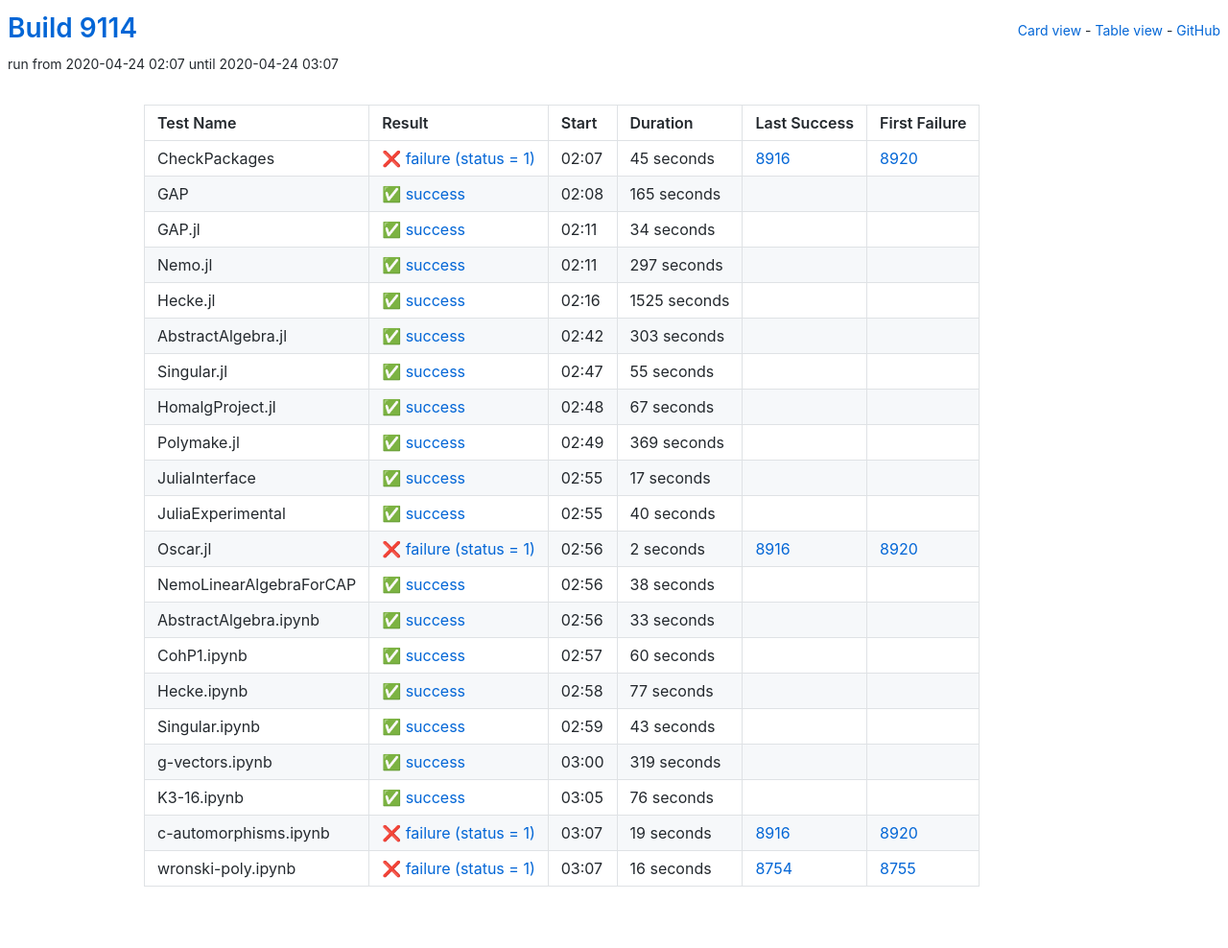
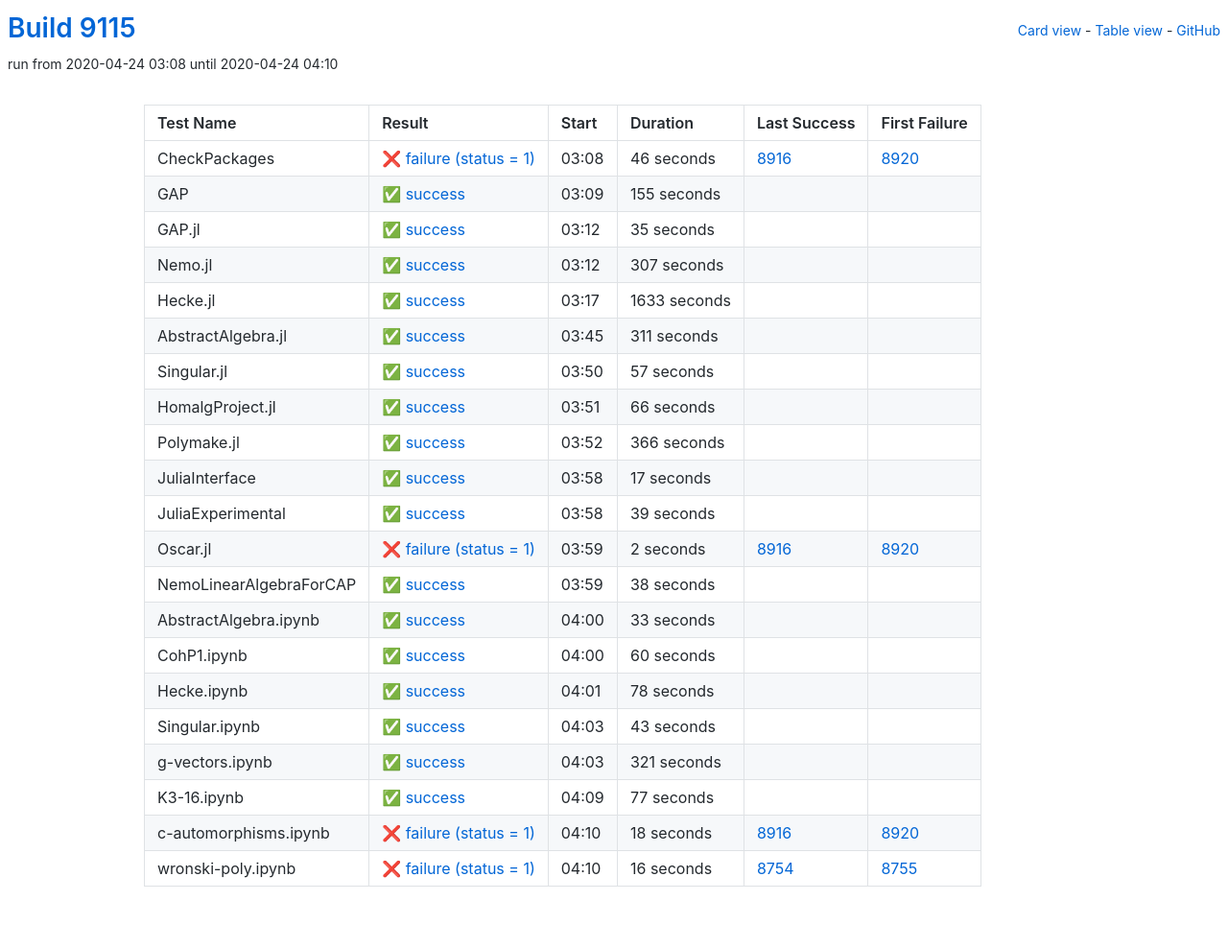
Before and after one commit to oscar-system/oscar-ci-status, a Jekyll site: the page built from table.html, in a window 1280 px wide. Shown: the whole page at 96% size. Built offline with Jekyll 4.4.1, drawn with Linux system fonts in a browser that asks for light colours.

Commit message:
Build 9115

```diff
--- a/_data/ci.yml
+++ b/_data/ci.yml
@@ -1,104 +1,104 @@
-build: 9114
-build_url: https://oscarci.mathematik.uni-kl.de/job/oscar/9114/
+build: 9115
+build_url: https://oscarci.mathematik.uni-kl.de/job/oscar/9115/
 job: oscar
 tests:
-- duration: 45
+- duration: 46
   exitcode: 1
   first_failure: 8920
   first_failure_url: https://oscarci.mathematik.uni-kl.de/job/oscar/8920/
   last_success: 8916
   last_success_url: https://oscarci.mathematik.uni-kl.de/job/oscar/8916/
-  log: https://oscarci.mathematik.uni-kl.de/job/oscar/9114/artifact/logs/build-9114/CheckPackages.log
+  log: https://oscarci.mathematik.uni-kl.de/job/oscar/9115/artifact/logs/build-9115/CheckPackages.log
   name: CheckPackages
-  start: 2020-04-24 02:07
+  start: 2020-04-24 03:08
   status: failure
   success: false
-- duration: 165
+- duration: 155
   exitcode: 0
   first_failure: false
   first_failure_url: null
   last_success: false
   last_success_url: null
-  log: https://oscarci.mathematik.uni-kl.de/job/oscar/9114/artifact/logs/build-9114/GAP.log
+  log: https://oscarci.mathematik.uni-kl.de/job/oscar/9115/artifact/logs/build-9115/GAP.log
   name: GAP
-  start: 2020-04-24 02:08
+  start: 2020-04-24 03:09
   status: success
   success: true
-- duration: 34
+- duration: 35
   exitcode: 0
   first_failure: false
   first_failure_url: null
   last_success: false
   last_success_url: null
-  log: https://oscarci.mathematik.uni-kl.de/job/oscar/9114/artifact/logs/build-9114/GAP.jl.log
+  log: https://oscarci.mathematik.uni-kl.de/job/oscar/9115/artifact/logs/build-9115/GAP.jl.log
   name: GAP.jl
-  start: 2020-04-24 02:11
+  start: 2020-04-24 03:12
   status: success
   success: true
-- duration: 297
+- duration: 307
   exitcode: 0
   first_failure: false
   first_failure_url: null
   last_success: false
   last_success_url: null
-  log: https://oscarci.mathematik.uni-kl.de/job/oscar/9114/artifact/logs/build-9114/Nemo.jl.log
+  log: https://oscarci.mathematik.uni-kl.de/job/oscar/9115/artifact/logs/build-9115/Nemo.jl.log
   name: Nemo.jl
-  start: 2020-04-24 02:11
+  start: 2020-04-24 03:12
   status: success
   success: true
-- duration: 1525
+- duration: 1633
   exitcode: 0
   first_failure: false
   first_failure_url: null
   last_success: false
   last_success_url: null
-  log: https://oscarci.mathematik.uni-kl.de/job/oscar/9114/artifact/logs/build-9114/Hecke.jl.log
+  log: https://oscarci.mathematik.uni-kl.de/job/oscar/9115/artifact/logs/build-9115/Hecke.jl.log
   name: Hecke.jl
-  start: 2020-04-24 02:16
+  start: 2020-04-24 03:17
   status: success
   success: true
-- duration: 303
+- duration: 311
   exitcode: 0
   first_failure: false
   first_failure_url: null
   last_success: false
   last_success_url: null
-  log: https://oscarci.mathematik.uni-kl.de/job/oscar/9114/artifact/logs/build-9114/AbstractAlgebra.jl.log
+  log: https://oscarci.mathematik.uni-kl.de/job/oscar/9115/artifact/logs/build-9115/AbstractAlgebra.jl.log
   name: AbstractAlgebra.jl
-  start: 2020-04-24 02:42
+  start: 2020-04-24 03:45
   status: success
   success: true
-- duration: 55
+- duration: 57
   exitcode: 0
   first_failure: false
   first_failure_url: null
   last_success: false
   last_success_url: null
-  log: https://oscarci.mathematik.uni-kl.de/job/oscar/9114/artifact/logs/build-9114/Singular.jl.log
+  log: https://oscarci.mathematik.uni-kl.de/job/oscar/9115/artifact/logs/build-9115/Singular.jl.log
   name: Singular.jl
-  start: 2020-04-24 02:47
+  start: 2020-04-24 03:50
   status: success
   success: true
-- duration: 67
+- duration: 66
   exitcode: 0
   first_failure: false
   first_failure_url: null
   last_success: false
   last_success_url: null
-  log: https://oscarci.mathematik.uni-kl.de/job/oscar/9114/artifact/logs/build-9114/HomalgProject.jl.log
+  log: https://oscarci.mathematik.uni-kl.de/job/oscar/9115/artifact/logs/build-9115/HomalgProject.jl.log
   name: HomalgProject.jl
-  start: 2020-04-24 02:48
+  start: 2020-04-24 03:51
   status: success
   success: true
-- duration: 369
+- duration: 366
   exitcode: 0
   first_failure: false
   first_failure_url: null
   last_success: false
   last_success_url: null
-  log: https://oscarci.mathematik.uni-kl.de/job/oscar/9114/artifact/logs/build-9114/Polymake.jl.log
+  log: https://oscarci.mathematik.uni-kl.de/job/oscar/9115/artifact/logs/build-9115/Polymake.jl.log
   name: Polymake.jl
-  start: 2020-04-24 02:49
+  start: 2020-04-24 03:52
   status: success
   success: true
 - duration: 17
@@ -107,20 +107,20 @@ tests:
   first_failure_url: null
   last_success: false
   last_success_url: null
-  log: https://oscarci.mathematik.uni-kl.de/job/oscar/9114/artifact/logs/build-9114/JuliaInterface.log
+  log: https://oscarci.mathematik.uni-kl.de/job/oscar/9115/artifact/logs/build-9115/JuliaInterface.log
   name: JuliaInterface
-  start: 2020-04-24 02:55
+  start: 2020-04-24 03:58
   status: success
   success: true
-- duration: 40
+- duration: 39
   exitcode: 0
   first_failure: false
   first_failure_url: null
   last_success: false
   last_success_url: null
-  log: https://oscarci.mathematik.uni-kl.de/job/oscar/9114/artifact/logs/build-9114/JuliaExperimental.log
+  log: https://oscarci.mathematik.uni-kl.de/job/oscar/9115/artifact/logs/build-9115/JuliaExperimental.log
   name: JuliaExperimental
-  start: 2020-04-24 02:55
+  start: 2020-04-24 03:58
   status: success
   success: true
 - duration: 2
@@ -129,9 +129,9 @@ tests:
   first_failure_url: https://oscarci.mathematik.uni-kl.de/job/oscar/8920/
   last_success: 8916
   last_success_url: https://oscarci.mathematik.uni-kl.de/job/oscar/8916/
-  log: https://oscarci.mathematik.uni-kl.de/job/oscar/9114/artifact/logs/build-9114/Oscar.jl.log
+  log: https://oscarci.mathematik.uni-kl.de/job/oscar/9115/artifact/logs/build-9115/Oscar.jl.log
   name: Oscar.jl
-  start: 2020-04-24 02:56
+  start: 2020-04-24 03:59
   status: failure
   success: false
 - duration: 38
@@ -140,9 +140,9 @@ tests:
   first_failure_url: null
   last_success: false
   last_success_url: null
-  log: https://oscarci.mathematik.uni-kl.de/job/oscar/9114/artifact/logs/build-9114/NemoLinearAlgebraForCAP.log
+  log: https://oscarci.mathematik.uni-kl.de/job/oscar/9115/artifact/logs/build-9115/NemoLinearAlgebraForCAP.log
   name: NemoLinearAlgebraForCAP
-  start: 2020-04-24 02:56
+  start: 2020-04-24 03:59
   status: success
   success: true
 - duration: 33
@@ -151,9 +151,9 @@ tests:
   first_failure_url: null
   last_success: false
   last_success_url: null
-  log: https://oscarci.mathematik.uni-kl.de/job/oscar/9114/artifact/logs/build-9114/AbstractAlgebra.ipynb.log
+  log: https://oscarci.mathematik.uni-kl.de/job/oscar/9115/artifact/logs/build-9115/AbstractAlgebra.ipynb.log
   name: AbstractAlgebra.ipynb
-  start: 2020-04-24 02:56
+  start: 2020-04-24 04:00
   status: success
   success: true
 - duration: 60
@@ -162,9 +162,42 @@ tests:
   first_failure_url: null
   last_success: false
   last_success_url: null
-  log: https://oscarci.mathematik.uni-kl.de/job/oscar/9114/artifact/logs/build-9114/CohP1.ipynb.log
+  log: https://oscarci.mathematik.uni-kl.de/job/oscar/9115/artifact/logs/build-9115/CohP1.ipynb.log
   name: CohP1.ipynb
-  start: 2020-04-24 02:57
+  start: 2020-04-24 04:00
+  status: success
+  success: true
+- duration: 78
+  exitcode: 0
+  first_failure: false
+  first_failure_url: null
+  last_success: false
+  last_success_url: null
+  log: https://oscarci.mathematik.uni-kl.de/job/oscar/9115/artifact/logs/build-9115/Hecke.ipynb.log
+  name: Hecke.ipynb
+  start: 2020-04-24 04:01
+  status: success
+  success: true
+- duration: 43
+  exitcode: 0
+  first_failure: false
+  first_failure_url: null
+  last_success: false
+  last_success_url: null
+  log: https://oscarci.mathematik.uni-kl.de/job/oscar/9115/artifact/logs/build-9115/Singular.ipynb.log
+  name: Singular.ipynb
+  start: 2020-04-24 04:03
+  status: success
+  success: true
+- duration: 321
+  exitcode: 0
+  first_failure: false
+  first_failure_url: null
+  last_success: false
+  last_success_url: null
+  log: https://oscarci.mathematik.uni-kl.de/job/oscar/9115/artifact/logs/build-9115/g-vectors.ipynb.log
+  name: g-vectors.ipynb
+  start: 2020-04-24 04:03
   status: success
   success: true
 - duration: 77
@@ -173,53 +206,20 @@ tests:
   first_failure_url: null
   last_success: false
   last_success_url: null
-  log: https://oscarci.mathematik.uni-kl.de/job/oscar/9114/artifact/logs/build-9114/Hecke.ipynb.log
-  name: Hecke.ipynb
-  start: 2020-04-24 02:58
+  log: https://oscarci.mathematik.uni-kl.de/job/oscar/9115/artifact/logs/build-9115/K3-16.ipynb.log
+  name: K3-16.ipynb
+  start: 2020-04-24 04:09
   status: success
   success: true
-- duration: 43
-  exitcode: 0
-  first_failure: false
-  first_failure_url: null
-  last_success: false
-  last_success_url: null
-  log: https://oscarci.mathematik.uni-kl.de/job/oscar/9114/artifact/logs/build-9114/Singular.ipynb.log
-  name: Singular.ipynb
-  start: 2020-04-24 02:59
-  status: success
-  success: true
-- duration: 319
-  exitcode: 0
-  first_failure: false
-  first_failure_url: null
-  last_success: false
-  last_success_url: null
-  log: https://oscarci.mathematik.uni-kl.de/job/oscar/9114/artifact/logs/build-9114/g-vectors.ipynb.log
-  name: g-vectors.ipynb
-  start: 2020-04-24 03:00
-  status: success
-  success: true
-- duration: 76
-  exitcode: 0
-  first_failure: false
-  first_failure_url: null
-  last_success: false
-  last_success_url: null
-  log: https://oscarci.mathematik.uni-kl.de/job/oscar/9114/artifact/logs/build-9114/K3-16.ipynb.log
-  name: K3-16.ipynb
-  start: 2020-04-24 03:05
-  status: success
-  success: true
-- duration: 19
+- duration: 18
   exitcode: 1
   first_failure: 8920
   first_failure_url: https://oscarci.mathematik.uni-kl.de/job/oscar/8920/
   last_success: 8916
   last_success_url: https://oscarci.mathematik.uni-kl.de/job/oscar/8916/
-  log: https://oscarci.mathematik.uni-kl.de/job/oscar/9114/artifact/logs/build-9114/c-automorphisms.ipynb.log
+  log: https://oscarci.mathematik.uni-kl.de/job/oscar/9115/artifact/logs/build-9115/c-automorphisms.ipynb.log
   name: c-automorphisms.ipynb
-  start: 2020-04-24 03:07
+  start: 2020-04-24 04:10
   status: failure
   success: false
 - duration: 16
@@ -228,8 +228,8 @@ tests:
   first_failure_url: https://oscarci.mathematik.uni-kl.de/job/oscar/8755/
   last_success: 8754
   last_success_url: https://oscarci.mathematik.uni-kl.de/job/oscar/8754/
-  log: https://oscarci.mathematik.uni-kl.de/job/oscar/9114/artifact/logs/build-9114/wronski-poly.ipynb.log
+  log: https://oscarci.mathematik.uni-kl.de/job/oscar/9115/artifact/logs/build-9115/wronski-poly.ipynb.log
   name: wronski-poly.ipynb
-  start: 2020-04-24 03:07
+  start: 2020-04-24 04:10
   status: failure
   success: false
```
Also changed, not shown: README.md.
